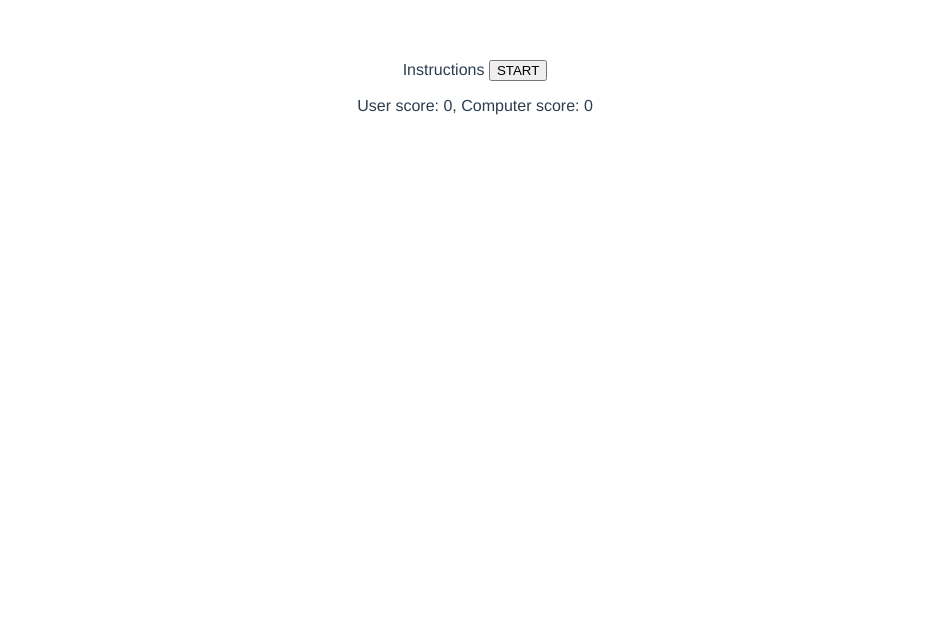
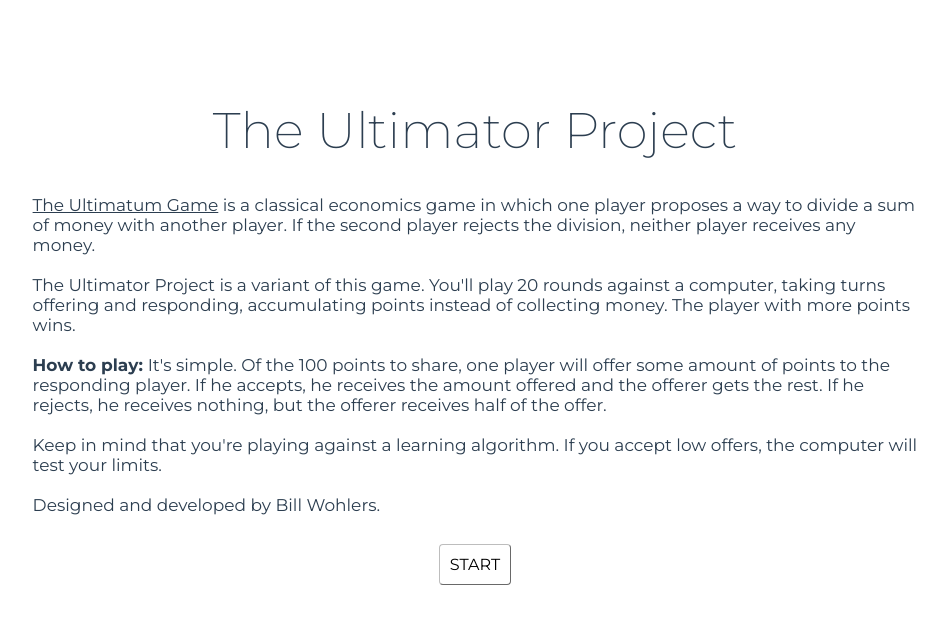
Before and after one commit to wwohlers/ultimator, a Vue app: page / in a window 1280 px wide. Shown: the top 624 px of the page, without its empty margins (165-1112 px from the left). Built offline with nearby package versions, Linux system fonts and the light colour scheme.

Commit message:
Lots of styling and static text updates

```diff
--- a/src/App.vue
+++ b/src/App.vue
@@ -1,10 +1,11 @@
 <template>
   <div id="app">
+    <h1>The Ultimator Project</h1>
     <Start v-if="onStart" />
-    <Offer v-if="onOffer" />
-    <Respond v-if="onRespond" :offer="nextOffer"/>
+    <Offer v-if="onOffer" :rounds="rounds"/>
+    <Respond v-if="onRespond" :offer="nextOffer" :rounds="rounds"/>
     <Finish v-if="onFinish" :rounds="rounds"/>
-    <Score :rounds="rounds"/>
+    <Score v-if="showScore" :rounds="rounds"/>
   </div>
 </template>
 
@@ -30,15 +31,26 @@ export default {
       onOffer: false,
       onRespond: false,
       onFinish: false,
+      showScore: false,
       rounds: [],
       nextOffer: 0,
     }
   },
   methods: {
+    //start: starts the game from the initial state.
     start: function() {
       this.onStart = false;
       this.nextOffer = 50 - Math.round(10 * Math.random());
       this.onRespond = true;
+      this.showScore = true;
+    },
+
+    //restart: restarts the game after ending.
+    restart: function() {
+      this.onFinish = false;
+      this.rounds = [];
+      this.onStart = true;
+      this.nextOffer = 0;
     },
 
     //respond: Continues game after user response.
@@ -119,12 +131,96 @@ export default {
 </script>
 
 <style>
+@import url('https://fonts.googleapis.com/css?family=Montserrat:200,300,400,700&display=swap');
+
 #app {
-  font-family: 'Avenir', Helvetica, Arial, sans-serif;
+  font-family: 'Montserrat', sans-serif;
   -webkit-font-smoothing: antialiased;
   -moz-osx-font-smoothing: grayscale;
   text-align: center;
   color: #2c3e50;
-  margin-top: 60px;
+  margin-top: 100px;
+}
+
+#app h1 {
+  font-weight: 200;
+  font-size: 50px;
+}
+
+#app h2 {
+  font-weight: 300;
+  font-size: 30px;
+}
+
+#app p {
+  font-size: 18px;
+  margin: 20px;
+}
+
+#app p.error {
+  color: #8a0606;
+  font-size: 15px;
+}
+
+#app p.offer {
+  font-size: 42px;
+  font-family: 'Courier New';
+  font-weight: 700;
+}
+
+#app p.instructions {
+  margin: auto;
+  text-align: left;
+  width: 70%;
+  font-size: 17px;
+}
+
+#app a {
+  color: inherit;
+}
+
+#app span.small {
+  font-size: 14px;
+}
+
+#app button {
+  background-color: white;
+  border-radius: 4px;
+  border-color: #bdbdbd;
+  border-width: 1px;
+  padding: 10px;
+  font-size: 16px;
+  font-family: 'Montserrat', sans-serif;
+  cursor: pointer;
+  margin: 10px;
+}
+
+#app input {
+  font-size: 28px;
+  width: 100px;
+  text-align: center;
+  font-family: 'Montserrat', sans-serif;
+  padding: 10px;
+  border-color: #2c3e50;
+  border-radius: 2px;
+  border-width: 1px;
+}
+
+#app button.green { border-color: #0f3d13; color: #0f3d13; }
+#app button.red { border-color: #540000; color: #540000; }
+
+#app button:hover {
+  background-color: #e8e8e8;
+  transition: .5s;
+}
+
+@media only screen and (max-width: 600px) {
+  #app {
+    margin: 40px;
+  }
+
+  #app p.instructions {
+    width: 100%;
+  }
 }
 </style>
--- a/src/components/Finish.vue
+++ b/src/components/Finish.vue
@@ -1,6 +1,7 @@
 <template>
   <div class="finish">
-    Game over, {{ result }}
+    <p>Game over. {{ result }}</p>
+    <button @click="restart">PLAY AGAIN</button>
   </div>
 </template>
 
@@ -10,6 +11,12 @@ export default {
 
   props: {
     rounds: Array,
+  },
+
+  methods: {
+    restart: function() {
+      this.$parent.restart();
+    }
   },
 
   computed: {
@@ -23,28 +30,19 @@ export default {
         computerScore += this.rounds[i].computerScore;
       }
 
+      //Get difference
+      var diff = Math.abs(computerScore - userScore);
+      var winner = (userScore == computerScore) ? "It's a tie!" :
+                    (userScore > computerScore) ? "You won " : "The computer won ";
+
       //Return scores
       if (userScore == computerScore) return "it's a tie!";
-      return userScore > computerScore ? "user wins!" : "computer wins!";
+      return winner + " by " + diff + ((diff == 1) ? "point." : " points.");
     },
   }
 }
 </script>
 
-<!-- Add "scoped" attribute to limit CSS to this component only -->
 <style scoped>
-h3 {
-  margin: 40px 0 0;
-}
-ul {
-  list-style-type: none;
-  padding: 0;
-}
-li {
-  display: inline-block;
-  margin: 0 10px;
-}
-a {
-  color: #42b983;
-}
+
 </style>
--- a/src/components/Offer.vue
+++ b/src/components/Offer.vue
@@ -1,8 +1,13 @@
 <template>
   <div class="game">
+    <p>
+      Round {{ roundNumber }} of 20 |
+      Make an offer between 0 and 99.
+    </p>
     <input type="text" v-model="offerVal" @keypress="onlyNumber"/>
-    <button @click="submit" :disabled="loading">Make Offer</button>
     <p class="error" v-if="error">Offer not valid. Must be between 0 and 100.</p>
+    <br>
+    <button @click="submit" :disabled="loading">OFFER</button>
   </div>
 </template>
 
@@ -15,6 +20,10 @@ export default {
       loading: false,
       error: false,
     }
+  },
+
+  props: {
+    rounds: Array,
   },
 
   methods: {
@@ -34,30 +43,27 @@ export default {
     },
 
     //onlyNumber(event): Handles keypress event.
-    //Purpose: allows only numbers.
+    //Purpose: allows only numbers, and only numbers less than 100.
     onlyNumber ($event) {
       let keyCode = ($event.keyCode ? $event.keyCode : $event.which);
       if ((keyCode < 48 || keyCode > 57)) {
           $event.preventDefault();
       }
+      if (this.offerVal.length == 2) {
+        $event.preventDefault();
+      }
+    }
+  },
+
+  computed: {
+    //roundNumber: computes the current round number
+    roundNumber: function() {
+      return this.rounds.length + 1;
     }
   },
 }
 </script>
 
 <style scoped>
-h3 {
-  margin: 40px 0 0;
-}
-ul {
-  list-style-type: none;
-  padding: 0;
-}
-li {
-  display: inline-block;
-  margin: 0 10px;
-}
-a {
-  color: #42b983;
-}
+
 </style>
--- a/src/components/Respond.vue
+++ b/src/components/Respond.vue
@@ -1,22 +1,32 @@
 <template>
   <div>
-    <p>{{ this.offer }}</p>
-    <button @click="respond(true)" :disabled="loading">ACCEPT</button> <button @click="respond(false)" :disabled="loading">REJECT</button>
+    <p>
+      Round {{ roundNumber }} of 20 |
+      The computer offers
+    </p>
+    <p class="offer">{{ this.offer }}</p>
+    <button @click="respond(true)" class="green" :disabled="loading">ACCEPT</button>
+    <button @click="respond(false)" class="red" :disabled="loading">REJECT</button>
   </div>
 </template>
 
 <script>
 export default {
   name: 'Respond',
+
   props: {
     offer: Number,
+    rounds: Array,
   },
+
   data() {
     return {
       loading: false,
     }
   },
+
   methods: {
+    //respond: Submits a response to parent
     respond: function(accepted) {
       this.loading = true;
 
@@ -25,22 +35,16 @@ export default {
       this.loading = false;
     }
   },
+
+  computed: {
+    //roundNumber: computes the current round number
+    roundNumber: function() {
+      return this.rounds.length + 1;
+    }
+  },
 }
 </script>
 
 <style scoped>
-h3 {
-  margin: 40px 0 0;
-}
-ul {
-  list-style-type: none;
-  padding: 0;
-}
-li {
-  display: inline-block;
-  margin: 0 10px;
-}
-a {
-  color: #42b983;
-}
+
 </style>
--- a/src/components/Score.vue
+++ b/src/components/Score.vue
@@ -1,10 +1,18 @@
 <template>
   <div>
-    <p><span>User score: {{ this.getScores.userScore }}</span>, <span>Computer score: {{ this.getScores.computerScore }}</span></p>
-    <p v-for="(r, index) in rounds" :key="index">
-        <span v-if="r.type == 'offer'">Round {{ index + 1 }}: User offered {{ r.offer }}, computer {{ action(r.accepted) }}</span>
-        <span v-if="r.type == 'response'">Round {{ index + 1 }}: Computer offered {{ r.offer }}, user {{ action(r.accepted) }}</span>
+    <p>
+      <span>User score <b>{{ this.getScores.userScore }}</b></span>
+      <br>
+      <span>Computer score <b>{{ this.getScores.computerScore }}</b></span>
     </p>
+    <br>
+    <span v-for="(r, index) in rounds" class="small" :key="index">
+        <b>Round {{ index + 1 }}</b> |
+        <span v-if="r.type == 'offer'">User offers <b>{{ r.offer }}</b>, computer </span> &nbsp;
+        <span v-if="r.type == 'response'">Computer offers <b>{{ r.offer }}</b>, user</span> &nbsp;
+        <b>{{ action(r.accepted) }}</b>
+        <br>
+    </span>
   </div>
 </template>
 
@@ -19,7 +27,7 @@ export default {
   methods: {
     //action: returns "accepted" or "rejected" for "true" or "false", respectively
     action: function(response) {
-      return response ? "accepted" : "rejected";
+      return response ? "accepts" : "rejects";
     }
   },
 
@@ -48,18 +56,5 @@ export default {
 </script>
 
 <style scoped>
-h3 {
-  margin: 40px 0 0;
-}
-ul {
-  list-style-type: none;
-  padding: 0;
-}
-li {
-  display: inline-block;
-  margin: 0 10px;
-}
-a {
-  color: #42b983;
-}
+
 </style>
--- a/src/components/Start.vue
+++ b/src/components/Start.vue
@@ -1,6 +1,25 @@
 <template>
   <div>
-    Instructions
+    <p class="instructions">
+      <a href="https://en.wikipedia.org/wiki/Ultimatum_game">The Ultimatum Game</a> is a classical economics game in which
+      one player proposes a way to divide a sum of money with another player. If the second
+      player rejects the division, neither player receives any money.
+      <br><br>
+      The Ultimator Project is a variant of this game. You'll play
+      20 rounds against a computer, taking turns offering and responding, accumulating points
+      instead of collecting money. The player with more points wins.
+      <br><br>
+      <b>How to play: </b> It's simple. Of the 100 points to share, one player will offer
+      some amount of points to the responding player. If he accepts, he
+      receives the amount offered and the offerer gets the rest. If he rejects, he receives nothing, but
+      the offerer receives half of the offer.
+      <br><br>
+      Keep in mind that you're playing against a learning algorithm. If you accept low offers,
+      the computer will test your limits.
+      <br><br>
+      Designed and developed by Bill Wohlers.
+    </p>
+    <br>
     <button @click="start">START</button>
   </div>
 </template>
@@ -13,24 +32,10 @@ export default {
     start: function() {
       this.$parent.start();
     }
-  }
+  },
 }
 </script>
 
-<!-- Add "scoped" attribute to limit CSS to this component only -->
 <style scoped>
-h3 {
-  margin: 40px 0 0;
-}
-ul {
-  list-style-type: none;
-  padding: 0;
-}
-li {
-  display: inline-block;
-  margin: 0 10px;
-}
-a {
-  color: #42b983;
-}
+
 </style>
```
